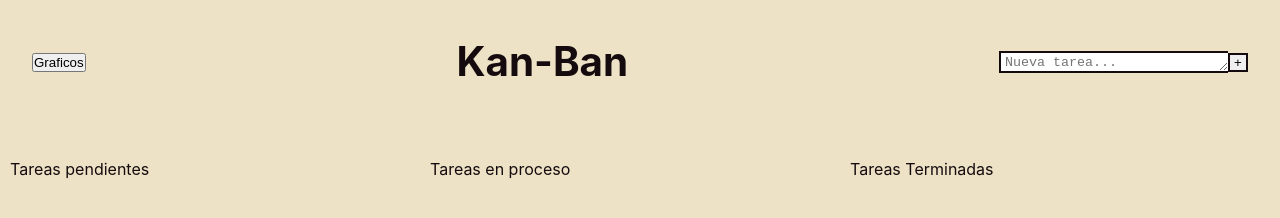
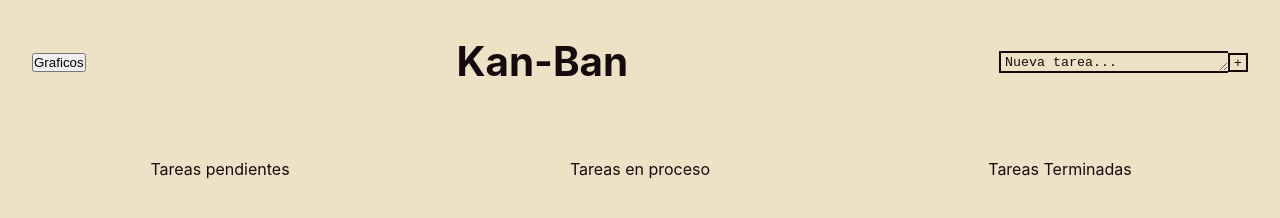
Before and after one commit to CiroMirkin/Kan-Ban, a website built with Vite: page index.html in a window 1280 px wide. Built offline with nearby package versions, Linux system fonts and the light colour scheme.

Commit message:
add: color rule to some elements

```diff
--- a/src/style.css
+++ b/src/style.css
@@ -20,7 +20,7 @@
 * {margin:0;padding:0;box-sizing:border-box;}
 
 body {
-      margin: 0;
+      background-color: var(--secondary-color);
 }
 
 .header {
@@ -29,9 +29,11 @@ body {
       display: flex;
       justify-content: space-between;
       align-items: center;
+      background-color: var(--secondary-color);
 }
 .header h1 {
       font-size: 4ch;
+      color: var(--font-color);
 }
 .header__add-task {
       display: flex;
@@ -46,11 +48,18 @@ body {
       border: 2px solid #150B0E;
       border-inline-end: none;
       text-align: left;
+      color: var(--font-color);
+      background-color: var(--secondary-color);
+}
+.header__add-task textarea::placeholder {
+      color: var(--font-color);
 }
 .header__add-task button {
       width: 20px;
       border: 2px solid #150B0E;
       border-radius: 0;
+      color: var(--font-color);
+      background-color: var(--secondary-color);
 }
 
 .table {
@@ -59,9 +68,14 @@ body {
       padding: 0 10px;
       display: flex;
       justify-content: space-around;
+      background-color: var(--secondary-color);
 }
 .column {
       width: 100%;
+}
+.column__head {
+      text-align: center;
+      color: var(--font-color);
 }
 .column ul {
       padding: 0;
```
